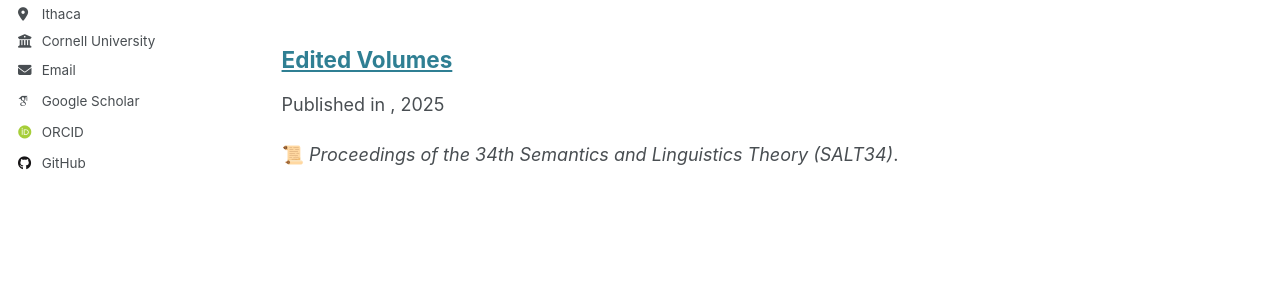
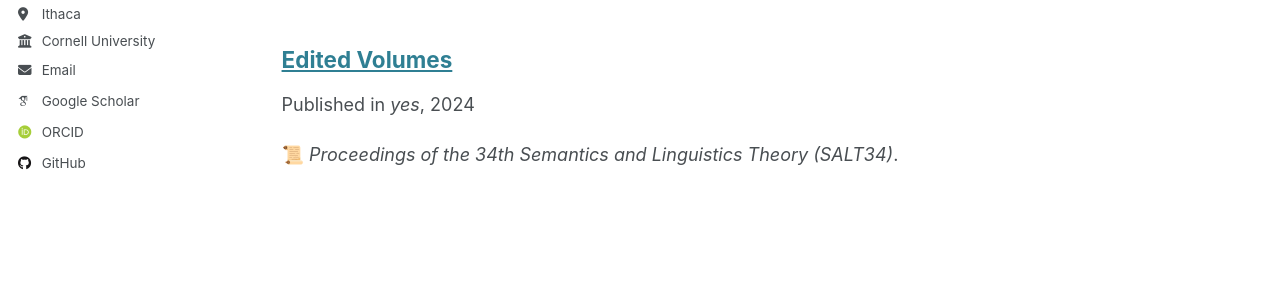
Before and after one commit to lynn-yifanwu-ling/lynn-yifanwu-ling.github.io, a Jekyll site: the page built from _pages/publications.html, in a window 1280 px wide and 989 px high. Shown: the part 409-696 px from the top of the window. Built offline with Jekyll 4.4.1, drawn with Linux system fonts in a browser that asks for light colours; emoji names are drawn with the system emoji font; some web fonts are replaced.

Commit message:
Update 1_edited volumes.md

```diff
--- a/_publications/1_edited volumes.md
+++ b/_publications/1_edited volumes.md
@@ -3,6 +3,8 @@ title: "Edited Volumes"
 collection: talks
 permalink: /publications/edited_volumes
 type: "Talk"
+venue: "yes"
+date: 2024-12-01
 ---
 
 :scroll: *Proceedings of the 34th Semantics and Linguistics Theory (SALT34)*. <br>
```
